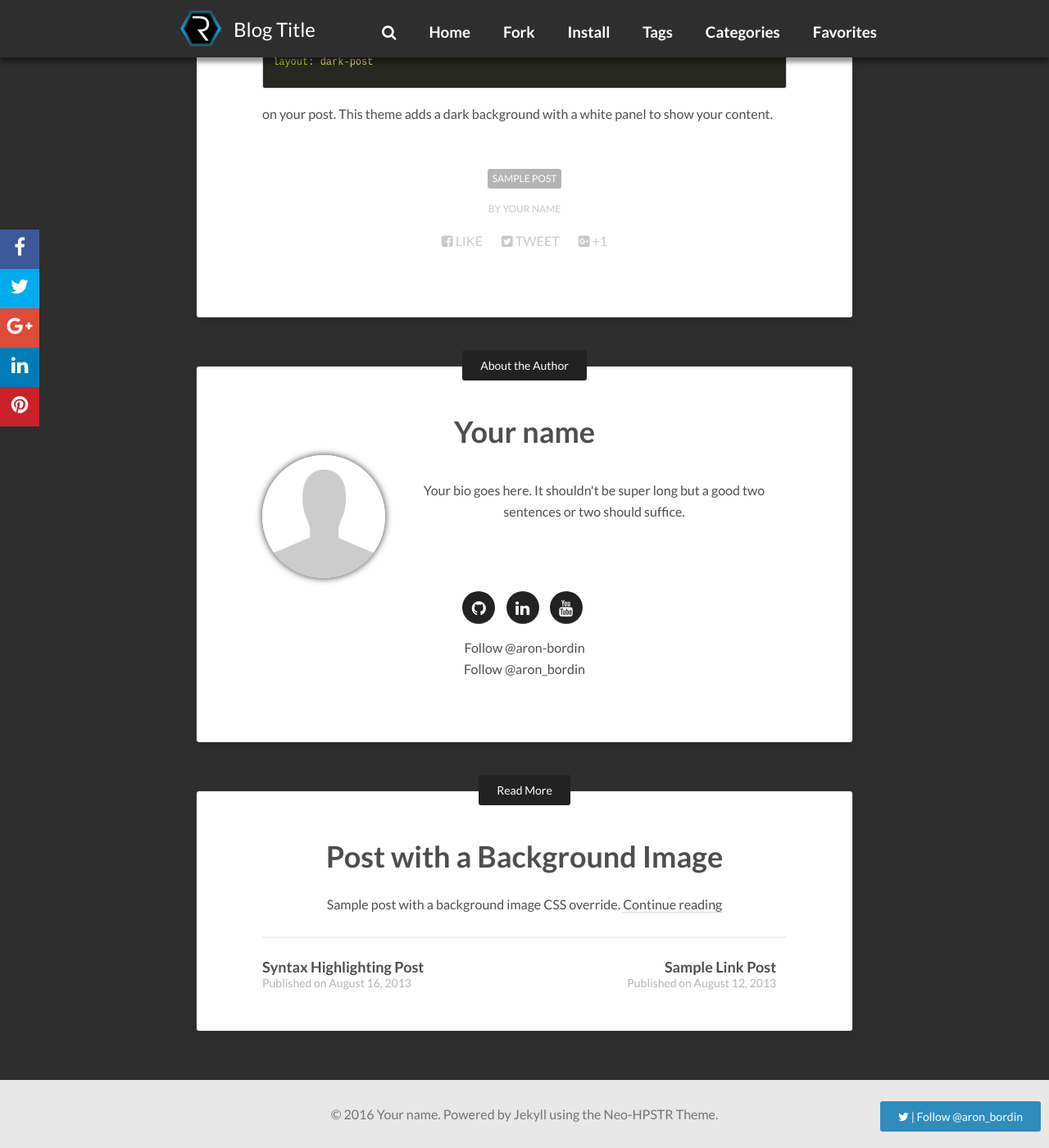
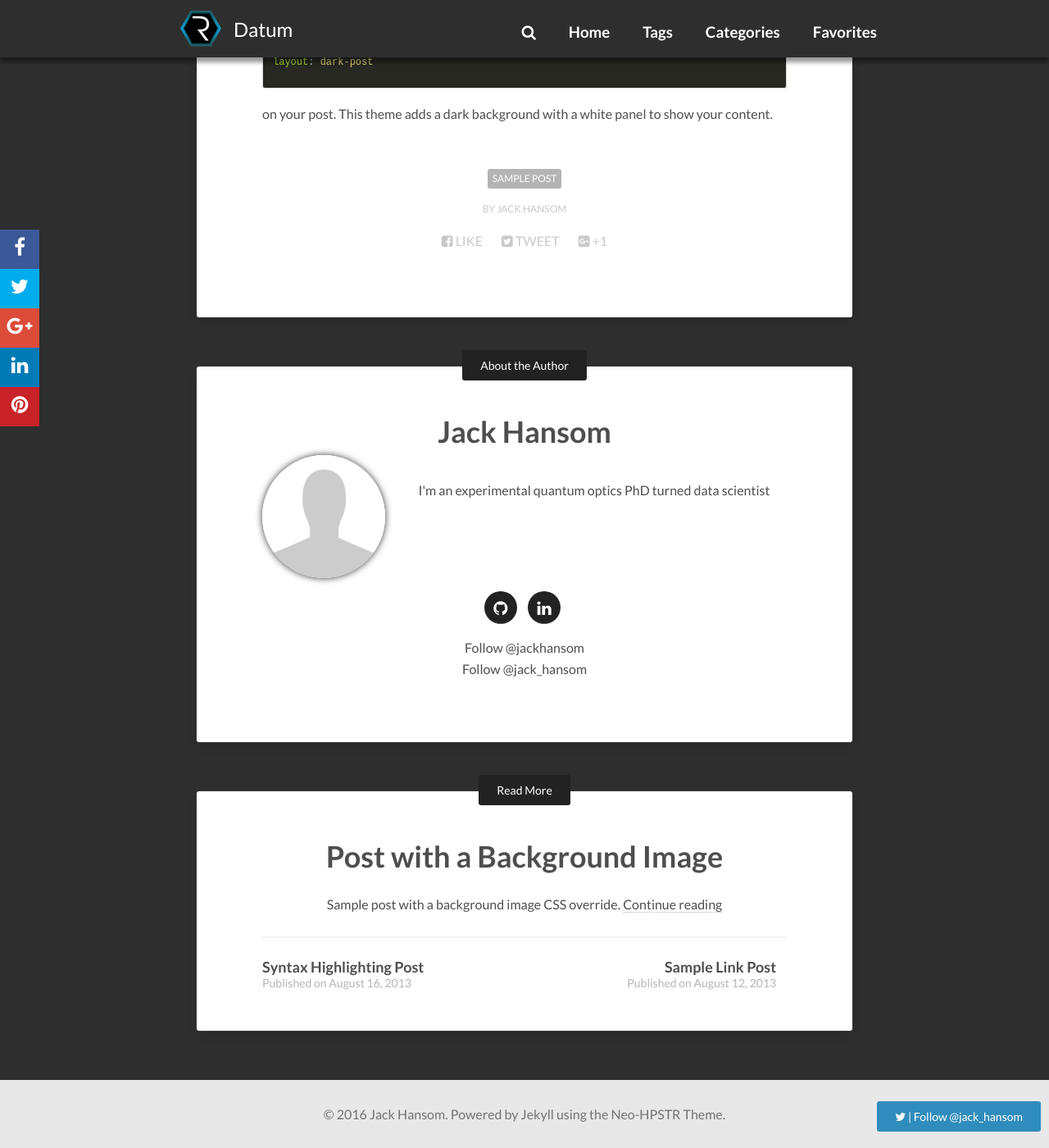
Before and after one commit to jackhansom/jackhansom.github.io, a Jekyll site: the page built from _posts/2013-10-28-dark-post.md, in a window 1280 px wide and 1400 px high, scrolled down 503 px. Shown: the whole window at 82% size. Built offline with Jekyll 4.4.1, drawn with Linux system fonts in a browser that asks for light colours; nearby versions of some CDN libraries; comment, search, counter and statistics services are not loaded.

Commit message:
Changes _config.yml

```diff
--- a/_config.yml
+++ b/_config.yml
@@ -1,5 +1,5 @@
-title:            Blog Title
-description:      Describe your website here.
+title:            Datum
+description:      My personal blog.
 # put your disqus here
 disqus_shortname:
 reading_time:     true # if true, shows the estimated reading time for a post
@@ -8,7 +8,9 @@ logo:             images/logo.png # logo visible in the topbar
 # Your site's domain goes here (eg: //mmistakes.github.io, http://mademistakes.com, etc)
 # When testing locally leave blank or use http://localhost:4000
 
-url: http://aronbordin.com/neo-hpstr-jekyll-theme
+url: https://jackhansom.github.io/
+#http://localhost:4000
+#//jackhansom.github.io
 
 # draw your top menu here
 # each item must have a title and a url.
@@ -18,10 +20,6 @@ url: http://aronbordin.com/neo-hpstr-jekyll-theme
 menu:
   - title: 'Home'
     url: '/'
-  - title: 'Fork'
-    url: 'http://github.com/aron-bordin/neo-hpstr-jekyll-theme'
-  - title: 'Install'
-    url: '/theme-setup/'
   - title: 'Tags'
     url: '/tags'
   - title: 'Categories'
@@ -37,15 +35,15 @@ menu:
 
 # Owner/author information
 owner:
-  name:           Your name
-  site:           http://aronbordin.com
+  name:           Jack Hansom
+  site:           http://jackhansom.github.io
   avatar:         images/avatar.jpg
-  bio:            "Your bio goes here. It shouldn't be super long but a good two sentences or two should suffice."
-  email:          you@email.com
+  bio:            "I'm an experimental quantum optics PhD turned data scientist"
+  email:          jack.hansom@outlook.com
   # Twitter nick for use in Twitter cards and follow button.
-  twitter: aron_bordin # if no twitter in this config, the twitter follow button will be removed
+  twitter: jack_hansom # if no twitter in this config, the twitter follow button will be removed
   # GitHub nick for use in follow button in author block.
-  github: aron-bordin
+  github: jackhansom
 
 # Twitter account associated with the site if different from owner/author twitter account.
 # Used in Twitter cards.
@@ -54,11 +52,9 @@ twitter:
 # Social networking links used in author block underneath posts. Update and remove as you like.
 social:
   - title: "github"
-    url: "https://github.com/aron-bordin"
+    url: "https://github.com/jackhansom"
   - title: "linkedin"
-    url: "https://br.linkedin.com/in/aronbordin"
-  - title: "youtube"
-    url: "https://www.youtube.com/channel/UCfnSek-9HPWOx5e2pH7VFgg"
+    url: "https://br.linkedin.com/in/jackhansom"
 # Background image to be tiled on all pages
 background:
 
```
